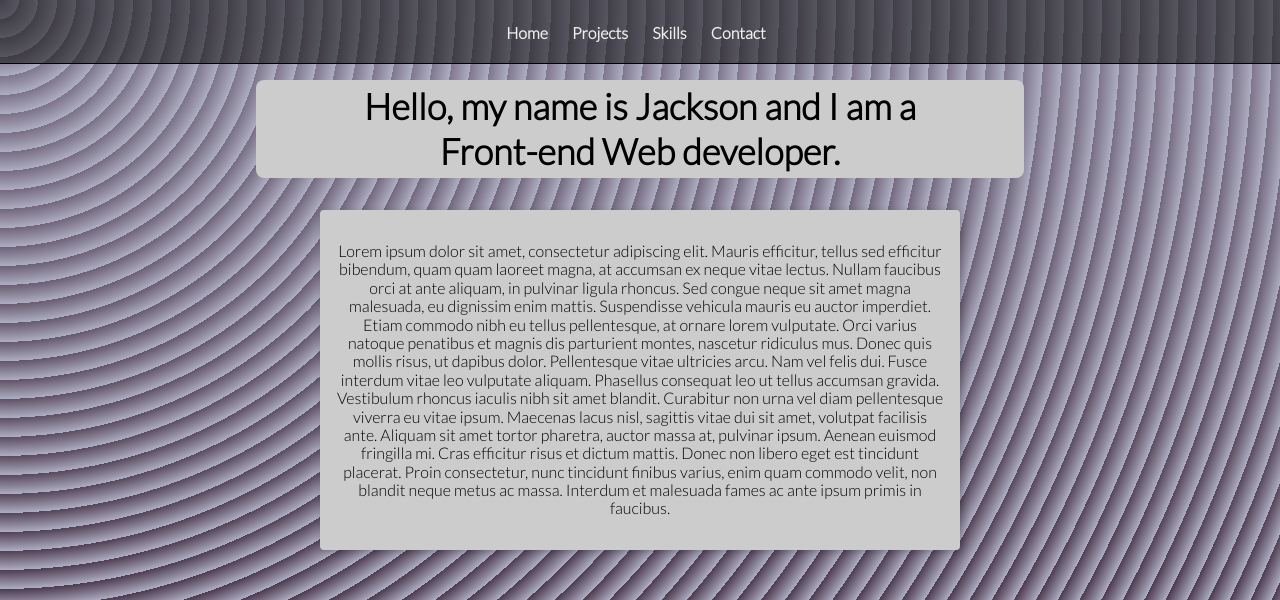
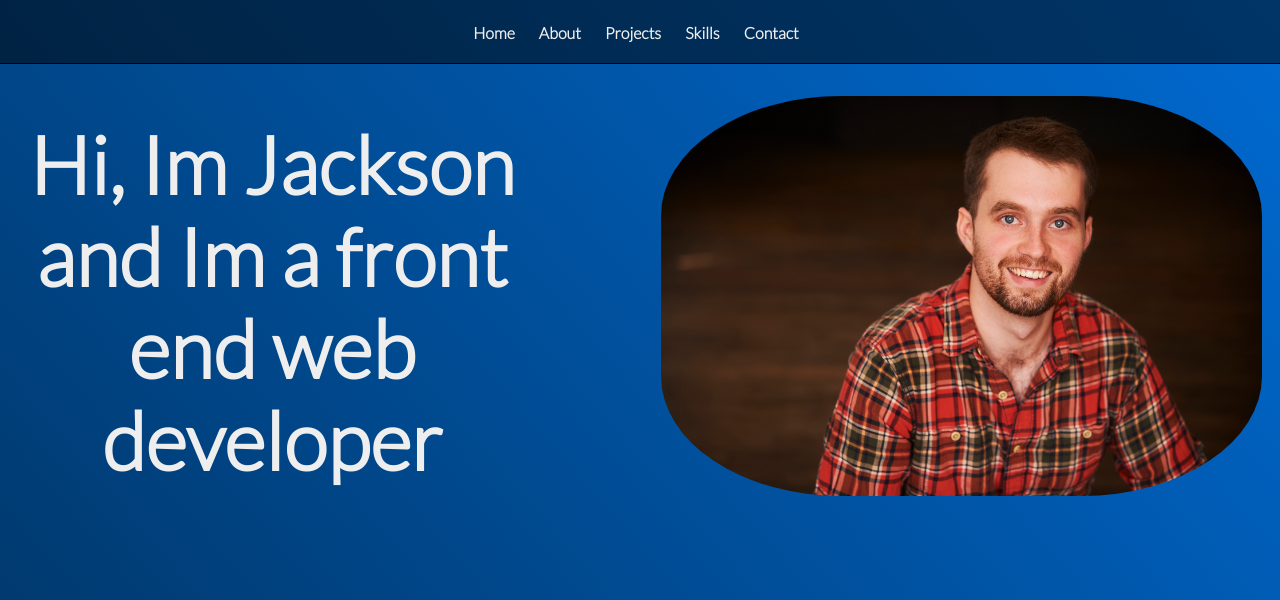
Before and after one commit to WattBowers/Portfolio-old, a React (Create React App) app: page / in a window 1280 px wide. Shown: the top 600 px of the page. Built offline with nearby package versions, Linux system fonts and the light colour scheme.

Commit message:
changing background

```diff
--- a/src/App.css
+++ b/src/App.css
@@ -1,6 +1,7 @@
 
 .App {
   text-align: center;
+  position: relative;
 }
 
 .font {
--- a/src/App.js
+++ b/src/App.js
@@ -34,7 +34,6 @@ emailChange = (event) => {
   return(
   <div className='App' >
         <Links layoutChange={this.layoutChange}/>
-        <Title />
         <ExternalLinks />
         <Card messageChange={this.messageChange}
                 page={this.state.page}
--- a/src/Links/Links.js
+++ b/src/Links/Links.js
@@ -7,6 +7,7 @@ const Links = ({ layoutChange }) => {
           <div className="dib">
             <ul className="light-gray list ph3 ph3-ns pb5">
                 <li className="dib mr2"><a href="#" onClick={() => {layoutChange('home')}} className="light-gray f6 f5-ns b db pa2 link dim">Home</a></li>
+                <li className="dib mr2"><a href="#" onClick={() => {layoutChange('about')}} className="light-gray f6 f5-ns b db pa2 link dim ">About</a></li>
                 <li className="dib mr2"><a href="#" onClick={() => {layoutChange('projects')}} className="light-gray f6 f5-ns b db pa2 link dim ">Projects</a></li>
                 <li className="dib mr2"><a href="#" onClick={() => {layoutChange('skills')}} className="light-gray f6 f5-ns b db pa2 link dim ">Skills</a></li>
                 <li className="dib mr2"><a href="#" onClick={() => {layoutChange('contact')}} className="light-gray f6 f5-ns b db pa2 link dim ">Contact</a></li>
--- a/src/components/Card/Card.css
+++ b/src/components/Card/Card.css
@@ -50,6 +50,19 @@
     bottom: 20vh;
   }
 
+  .profile {
+    height: 400px;
+    width: auto;
+    margin-top: 4vh;
+    margin-right: -9vw;
+    border-radius: 30%;
+
+  }
+
+  .huge {
+    font-size: 5rem;
+  }
+
   .formcolor {
     background-color: #F5F4F6;
   }
@@ -80,8 +93,22 @@
     overflow: hidden;
   }
 
+  .vertical-center {
+    margin: 0;
+    position: absolute;
+    top: 25%;
+    right: 25%;
+  }
+
   @media only screen and (max-width: 425px) {
     .title {
       display: none;
     }
   }
+
+  @media only screen and (max-width:768px) {
+    .profile {
+      height: 200px;
+      width: auto;
+    }
+  }
--- a/src/components/Card/Card.js
+++ b/src/components/Card/Card.js
@@ -4,6 +4,7 @@ import Popup from 'reactjs-popup';
 import checkmark from './Green-Check-Mark-Transparent-Background.png';
 import 'reactjs-popup/dist/index.css';
 import '../Card/Card.css';
+import profile from './profile.jpg';
 import { useSpring, animated } from 'react-spring';
 
 
@@ -46,14 +47,23 @@ const Card = ({page, messageChange, emailChange, email, message, layoutChange})
         (() => {
             if(page === 'home') {
                 return(
-                    <div className='w-50 dib br2 pa3 ma4 grow bw2 shadow-4 bg-moon-gray'>
-                        <p>Lorem ipsum dolor sit amet, consectetur adipiscing elit. Mauris efficitur, tellus sed efficitur bibendum, quam quam laoreet magna, at accumsan ex neque vitae lectus. Nullam faucibus orci at ante aliquam, in pulvinar ligula rhoncus. Sed congue neque sit amet magna malesuada, eu dignissim enim mattis. Suspendisse vehicula mauris eu auctor imperdiet. Etiam commodo nibh eu tellus pellentesque, at ornare lorem vulputate. Orci varius natoque penatibus et magnis dis parturient montes, nascetur ridiculus mus. Donec quis mollis risus, ut dapibus dolor. Pellentesque vitae ultricies arcu. Nam vel felis dui. Fusce interdum vitae leo vulputate aliquam. Phasellus consequat leo ut tellus accumsan gravida. Vestibulum rhoncus iaculis nibh sit amet blandit. Curabitur non urna vel diam pellentesque viverra eu vitae ipsum. Maecenas lacus nisl, sagittis vitae dui sit amet, volutpat facilisis ante. Aliquam sit amet tortor pharetra, auctor massa at, pulvinar ipsum. Aenean euismod fringilla mi. Cras efficitur risus et dictum mattis. Donec non libero eget est tincidunt placerat. Proin consectetur, nunc tincidunt finibus varius, enim quam commodo velit, non blandit neque metus ac massa. Interdum et malesuada fames ac ante ipsum primis in faucibus. </p>
+                    <div className=''>
+                        <h1 className='fl light-gray ml3 w-40 huge'>Hi, Im Jackson and Im a front end web developer </h1>
+                        <img className='profile' src={profile} />
                     </div>
                 )
             }
+            if(page === 'about') {
+              return(
+                <div className='vertical-center w-50 dib br2 pa3 grow bw2 shadow-4 bg-moon-gray'>
+                  <p>Lorem ipsum dolor sit amet, consectetur adipiscing elit. Mauris efficitur, tellus sed efficitur bibendum, quam quam laoreet magna, at accumsan ex neque vitae lectus. Nullam faucibus orci at ante aliquam, in pulvinar ligula rhoncus. Sed congue neque sit amet magna malesuada, eu dignissim enim mattis. Suspendisse vehicula mauris eu auctor imperdiet. Etiam commodo nibh eu tellus pellentesque, at ornare lorem vulputate. Orci varius natoque penatibus et magnis dis parturient montes, nascetur ridiculus mus. Donec quis mollis risus, ut dapibus dolor. Pellentesque vitae ultricies arcu. Nam vel felis dui. Fusce interdum vitae leo vulputate aliquam. Phasellus consequat leo ut tellus accumsan gravida. Vestibulum rhoncus iaculis nibh sit amet blandit. Curabitur non urna vel diam pellentesque viverra eu vitae ipsum. Maecenas lacus nisl, sagittis vitae dui sit amet, volutpat facilisis ante. Aliquam sit amet tortor pharetra, auctor massa at, pulvinar ipsum. Aenean euismod fringilla mi. Cras efficitur risus et dictum mattis. Donec non libero eget est tincidunt placerat. Proin consectetur, nunc tincidunt finibus varius, enim quam commodo velit, non blandit neque metus ac massa. Interdum et malesuada fames ac ante ipsum primis in faucibus. </p>
+                </div>
+              )
+            }
+
             if(page === 'projects') {
                 return(
-                    <div className='w-60 dib br2 pa3 ma4 grow bw2 shadow-4 bg-moon-gray h-50'>
+                    <div className='vertical-center w-50 dib br2 pa3 grow bw2 shadow-4 bg-moon-gray h-50'>
                       <h1 className='bb'>Face Finder</h1>
                       <div className='bg-white br4 w-100 overflow-auto mb4 shadow-4'>
                         <div className='w-20 fl br h3'>
@@ -141,7 +151,7 @@ const Card = ({page, messageChange, emailChange, email, message, layoutChange})
             }
             if(page === 'skills') {
                 return(
-                    <div className='w-60 dib br2 pa3 ma4 grow bw2 shadow-4 bg-moon-gray'>
+                    <div className='vertical-center w-50 dib br2 pa3 grow bw2 shadow-4 bg-moon-gray'>
                         <p>Skills</p>
 
                     </div>
@@ -150,7 +160,7 @@ const Card = ({page, messageChange, emailChange, email, message, layoutChange})
             }
             if(page === 'contact') {
                 return(
-                    <div className='w-50 dib br1 pa1 ma4 bw2 shadow-4 bg-moon-gray'>
+                    <div className='vertical-center w-50 dib br2 pa3 grow bw2 shadow-4 bg-moon-gray'>
                     <main class="pa4 black-80">
                       <form class="measure center">
                         <fieldset id="sign_up" class="ba b--transparent ph0 mh0">
@@ -180,7 +190,7 @@ const Card = ({page, messageChange, emailChange, email, message, layoutChange})
               }
               if(page === 'popup') {
                 return(
-                  <div className='w-60 dib br2 pa3 ma4 grow bw2 shadow-4 bg-moon-gray h-50'>
+                  <div className='vertical-center w-50 dib br2 pa3 grow bw2 shadow-4 bg-moon-gray'>
                         <p>Lorem ipsum dolor sit amet, consectetur adipiscing elit. Mauris efficitur, tellus sed efficitur bibendum, quam quam laoreet magna, at accumsan ex neque vitae lectus. Nullam faucibus orci at ante aliquam, in pulvinar ligula rhoncus. Sed congue neque sit amet magna malesuada, eu dignissim enim mattis. Suspendisse vehicula mauris eu auctor imperdiet. Etiam commodo nibh eu tellus pellentesque, at ornare lorem vulputate. Orci varius natoque penatibus et magnis dis parturient montes, nascetur ridiculus mus. Donec quis mollis risus, ut dapibus dolor. Pellentesque vitae ultricies arcu. Nam vel felis dui. Fusce interdum vitae leo vulputate aliquam. Phasellus consequat leo ut tellus accumsan gravida. Vestibulum rhoncus iaculis nibh sit amet blandit. Curabitur non urna vel diam pellentesque viverra eu vitae ipsum. Maecenas lacus nisl, sagittis vitae dui sit amet, volutpat facilisis ante. Aliquam sit amet tortor pharetra, auctor massa at, pulvinar ipsum. Aenean euismod fringilla mi. Cras efficitur risus et dictum mattis. Donec non libero eget est tincidunt placerat. Proin consectetur, nunc tincidunt finibus varius, enim quam commodo velit, non blandit neque metus ac massa. Interdum et malesuada fames ac ante ipsum primis in faucibus. </p>
                         <Popup
                           defaultOpen
--- a/src/index.css
+++ b/src/index.css
@@ -3,7 +3,6 @@ body {
   margin: 0;
   padding: 0;
   font-family:"Lato", sans-serif;
-  background-color: #707092;
-  background-color: #adadc1;
-  background-image:  repeating-radial-gradient( circle at 0 0, transparent 0, #adadc1 19px ), repeating-linear-gradient( #38223755, #382237 );
+  background: #003566;
+  background-image: linear-gradient(49deg,#003566,#006ad1);
   }
```
Also changed, not shown: src/components/Card/profile.jpg (added).
